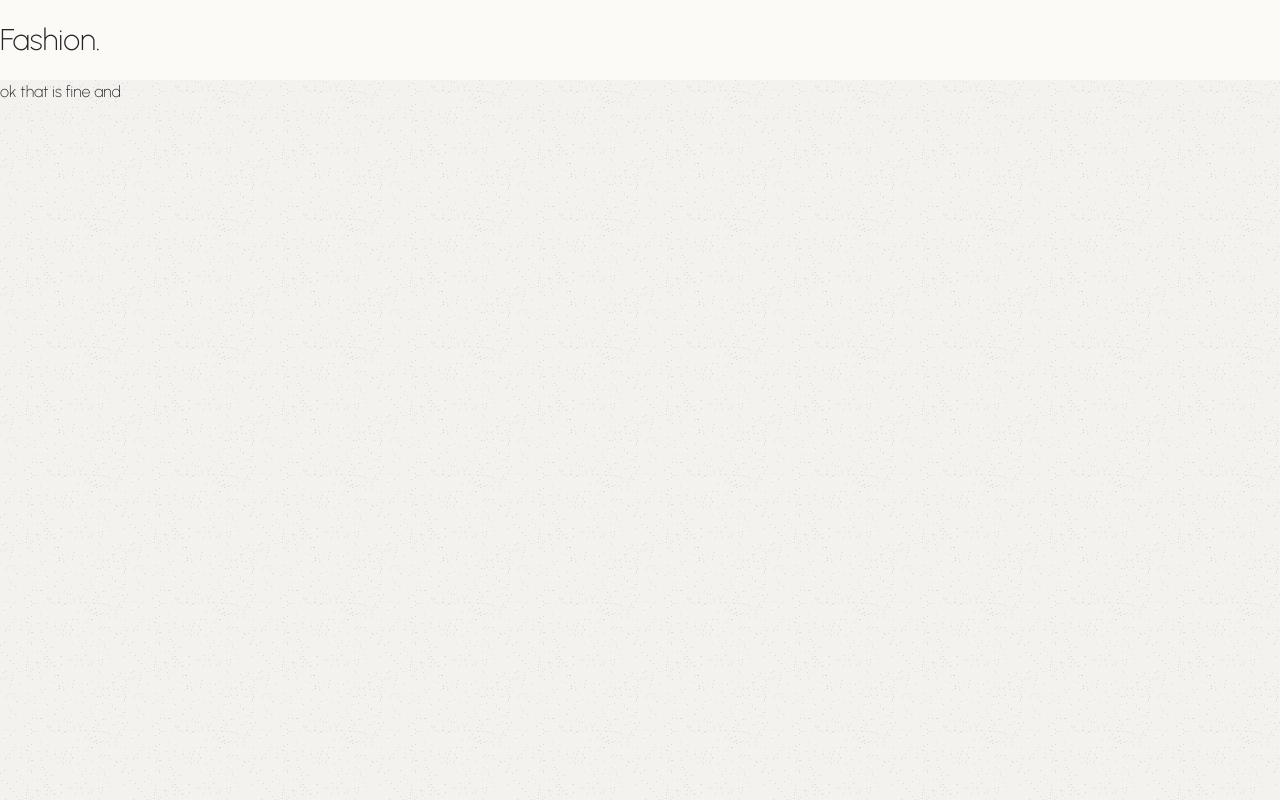
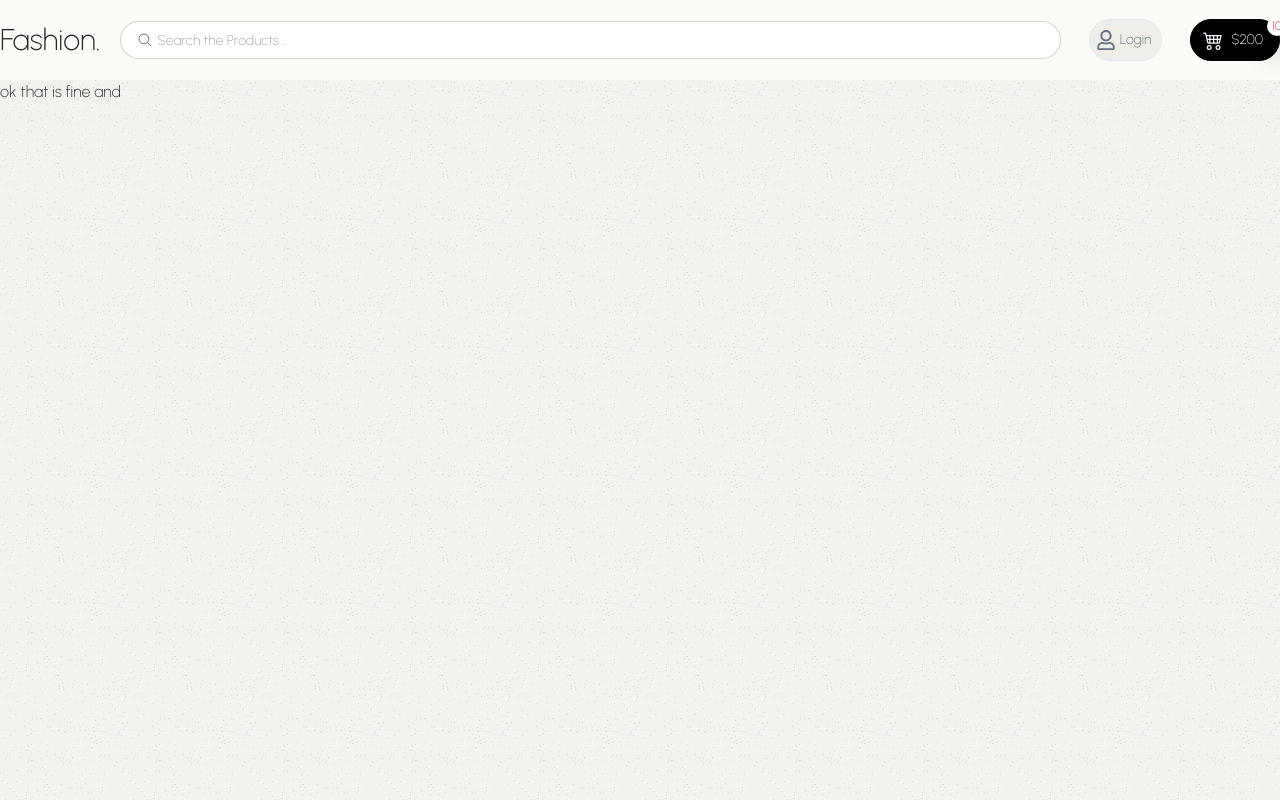
Before and after one commit to Mohdsaifulla/Fashion-Next, a Next.js app: page / in a window 1280 px wide. Built offline with nearby package versions, Linux system fonts and the light colour scheme.

Commit message:
header Done

```diff
--- a/src/app/css/globals.css
+++ b/src/app/css/globals.css
@@ -1,3 +1,10 @@
 @import "./base.css";
 @tailwind components;
 @tailwind utilities;
+
+
+@layer components {
+    .headerDiv {
+        @apply bg-bgLight text-gray-500 flex items-center justify-center p-1.5 rounded-full hover:bg-white border-[1px] border-gray-200 hover:border-orange-500 duration-200 cursor-pointer
+    }
+}
--- a/src/components/Header.tsx
+++ b/src/components/Header.tsx
@@ -1,12 +1,35 @@
-import { hkdf } from "crypto";
 import Container from "./Container";
 import Logo from "./Logo";
+import { IoSearchOutline } from "react-icons/io5";
+import { FaRegUser } from "react-icons/fa";
+import { BsCart4 } from "react-icons/bs";
 
 const Header = () => {
   return (
     <div className="bg-bodyColor h-20 top-0 sticky z-50">
-      <Container className="h-full flex items-center md:gap-x-5 justify-between md:justify-start">
+      <Container className="h-full flex items-center md:gap-x-5 justify-between md:justify-start mx-3">
+
         <Logo />
+        {/* search bar */}
+        <div className="w-full bg-white hidden md:flex items-center gap-x-1 border-[1px] border-lightText/50 rounded-full px-4 py-1.5 focus-within:border-orange-600 group">
+          <IoSearchOutline className="text-gray-500 group-focus-within:text-darkText duration-300" />
+          <input
+            type="text"
+            placeholder="Search the Products..."
+            className="placeholder:text-sm flex-1 outline-none"
+          />
+        </div>
+        {/* login */}
+        <div className="headerDiv m-2">
+          <FaRegUser className="text-xl" />
+          <p className="text-sm font-semibold p-1">Login</p>
+        </div>
+        {/* cart */}
+        <div className="bg-black hover:bg-white rounded-full text-slate-100 hover:text-black flex items-center justify-center gap-x-1 px-3 py-1.5 border-[1px] border-black hover:border-orange-600 duration-200 relative  cursor-pointer group">
+          <BsCart4 className="text-xl" />
+          <p className="text-sm font-semibold p-1 ">$200</p>
+          <span className="bg-white text-red-700 rounded-full text-xs font-bold absolute -right-2 -top-1 w-5 h-5 flex items-center justify-center shadow-xl shadow-black border-1">10</span>
+        </div>
       </Container>
     </div>
   );
```
Also changed, not shown: package.json (+5 -4 lines), 1 other file (tests, documents, lock files or other folders).
